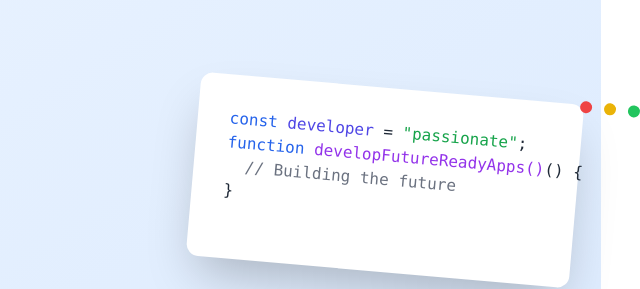
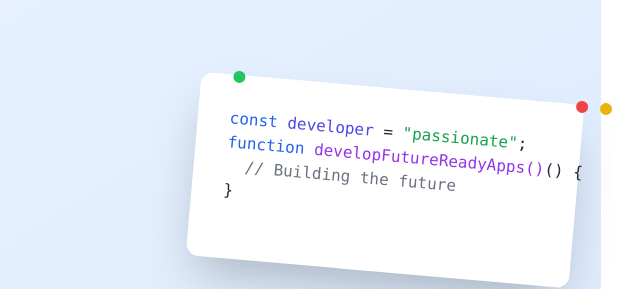
Before and after one commit to SaiKrishnaReddyDaka14/Portfolio-Website, a plain HTML site: page index.html in a window 1280 px wide. Shown: the part 268-557 px from the top of the page, 679-1319 px from the left, 640 px wide, since content can reach past the window. Drawn offline with nearby package versions, Linux system fonts and the light colour scheme.

Commit message:
Update index.html

```diff
--- a/index.html
+++ b/index.html
@@ -196,9 +196,9 @@ nav.shrink {
       <!-- Right Side: Developer Card -->
       <div class="md:w-1/2 flex justify-center md:justify-end mt-12 md:mt-0">
             <div class="relative bg-white rounded-xl shadow-2xl p-6 lg:p-8 max-w-sm w-full transition-all duration-300 transform hover:scale-105" style="transform: rotate(5deg);">
-                <div class="absolute -top-1 -right-2 w-3 h-3 bg-red-500 rounded-full"></div>
-                <div class="absolute -top-1 -right-8 w-3 h-3 bg-yellow-500 rounded-full"></div>
-                <div class="absolute -top-1 -right-14 w-3 h-3 bg-green-500 rounded-full"></div>
+                <div class="absolute -top-1 -right-1 w-3 h-3 bg-red-500 rounded-full"></div>
+                <div class="absolute -top-1 -right-7 w-3 h-3 bg-yellow-500 rounded-full"></div>
+                <div class="absolute -top-1 -right-13 w-3 h-3 bg-green-500 rounded-full"></div>
                 <pre class="text-gray-800 text-sm md:text-base font-mono leading-relaxed">
 <span class="text-blue-600">const</span> <span class="text-indigo-600">developer</span> = <span class="text-green-600">"passionate"</span>;
 <span class="text-blue-600">function</span> <span class="text-purple-600">developFutureReadyApps()</span>() {
```
